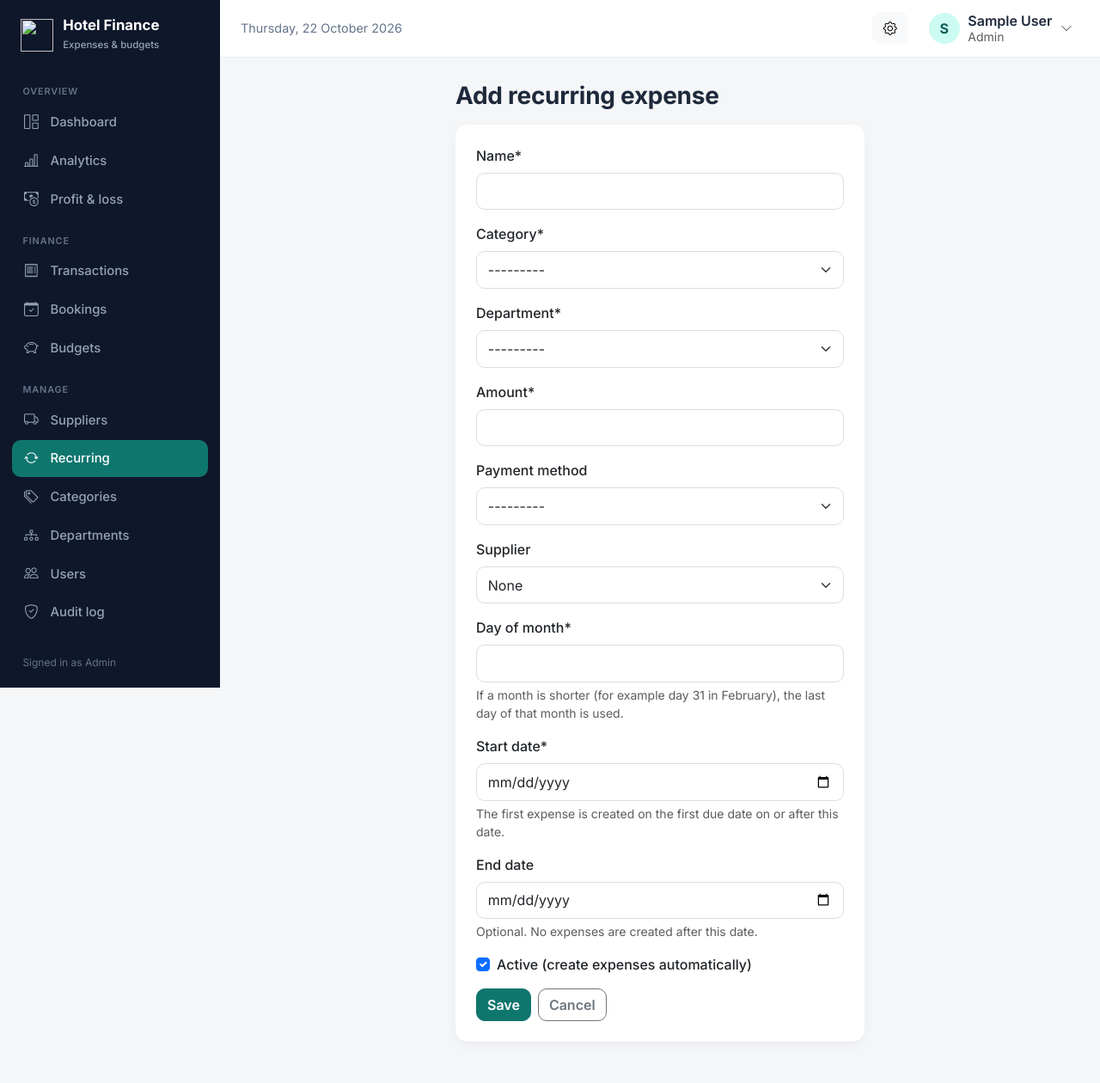
After one commit to Nditis-hub/finance-tracker, a Django app: page /recurring/new/ in a window 1280 px wide. The commit adds this page. Shown: the whole page at 86% size. Run offline with Django 5.2, Linux system fonts and the light colour scheme; a user stored in the database is signed in; tables that the repository leaves empty hold one stand-in row (values such as "Sample post"); some libraries are stand-ins or nearby versions.

Commit message:
Add recurring expenses

```diff
--- a/audit/signals.py
+++ b/audit/signals.py
@@ -3,13 +3,13 @@ from django.db.models.signals import post_delete, post_save
 from django.dispatch import receiver
 
 from core.models import Category, Department
-from finance.models import Booking, Budget, Supplier, Transaction
+from finance.models import Booking, Budget, RecurringExpense, Supplier, Transaction
 
 from .middleware import get_current_user
 from .models import AuditLog
 
 User = get_user_model()
-TRACKED = (Transaction, Budget, Booking, Supplier, Category, Department, User)
+TRACKED = (Transaction, Budget, Booking, Supplier, Category, Department, User, RecurringExpense)
 
 
 def _record(instance, action):
--- a/config/urls.py
+++ b/config/urls.py
@@ -8,6 +8,7 @@ urlpatterns = [
     path("budgets/", include("finance.budget_urls")),
     path("bookings/", include("finance.booking_urls")),
     path("suppliers/", include("finance.supplier_urls")),
+    path("recurring/", include("finance.recurring_urls")),
     path("audit-log/", include("audit.urls")),
     path("", include("core.urls")),
 ]
--- a/finance/forms.py
+++ b/finance/forms.py
@@ -2,7 +2,7 @@ from django import forms
 
 from core.models import Category, Department
 
-from .models import REFERENCE_METHODS, Booking, Budget, PaymentMethod, Supplier, Transaction
+from .models import REFERENCE_METHODS, Booking, Budget, PaymentMethod, RecurringExpense, Supplier, Transaction
 
 
 REFERENCE_HELP = "Receipt, mobile money, cheque or transfer number. Required unless paid in cash."
@@ -92,3 +92,22 @@ class BookingEditForm(forms.ModelForm):
             "check_out": forms.DateInput(attrs={"type": "date"}, format="%Y-%m-%d"),
         }
         help_texts = {"payment_method": "Optional. If the booking is paid, this is copied to the income record."}
+
+
+
+class RecurringExpenseForm(forms.ModelForm):
+    class Meta:
+        model = RecurringExpense
+        fields = ["name", "category", "department", "amount", "payment_method", "supplier",
+                  "day_of_month", "start_date", "end_date", "is_active"]
+        widgets = {
+            "start_date": forms.DateInput(attrs={"type": "date"}, format="%Y-%m-%d"),
+            "end_date": forms.DateInput(attrs={"type": "date"}, format="%Y-%m-%d"),
+        }
+        labels = {"is_active": "Active (create expenses automatically)"}
+
+    def __init__(self, *args, **kwargs):
+        super().__init__(*args, **kwargs)
+        self.fields["category"].queryset = Category.objects.filter(kind=Category.Kind.EXPENSE)
+        self.fields["supplier"].required = False
+        self.fields["supplier"].empty_label = "None"
--- a/finance/models.py
+++ b/finance/models.py
@@ -1,8 +1,10 @@
+import calendar
+from datetime import date, timedelta
 from decimal import Decimal
 
 from django.conf import settings
 from django.core.exceptions import ValidationError
-from django.core.validators import MinValueValidator
+from django.core.validators import MaxValueValidator, MinValueValidator
 from django.db import models, transaction as db_transaction
 from django.db.models import Q, Sum
 from django.utils import timezone
@@ -281,3 +283,88 @@ class Budget(models.Model):
 
     def __str__(self):
         return f"{self.department} budget {self.period_start} to {self.period_end}"
+
+
+
+class RecurringExpense(models.Model):
+    """An expense that repeats every month, such as rent, salaries or utilities."""
+
+    name = models.CharField(max_length=120)
+    category = models.ForeignKey(Category, on_delete=models.PROTECT, related_name="recurring_expenses")
+    department = models.ForeignKey(Department, on_delete=models.PROTECT, related_name="recurring_expenses")
+    amount = models.DecimalField(validators=POSITIVE, **MONEY)
+    payment_method = models.CharField(max_length=20, choices=PaymentMethod.choices, blank=True)
+    supplier = models.ForeignKey(Supplier, null=True, blank=True, on_delete=models.SET_NULL, related_name="recurring_expenses")
+    day_of_month = models.PositiveSmallIntegerField(
+        validators=[MinValueValidator(1), MaxValueValidator(31)],
+        help_text="If a month is shorter (for example day 31 in February), the last day of that month is used.",
+    )
+    start_date = models.DateField(help_text="The first expense is created on the first due date on or after this date.")
+    end_date = models.DateField(null=True, blank=True, help_text="Optional. No expenses are created after this date.")
+    is_active = models.BooleanField(default=True)
+    last_generated = models.DateField(null=True, blank=True, editable=False)
+    created_by = models.ForeignKey(settings.AUTH_USER_MODEL, null=True, on_delete=models.SET_NULL, related_name="+")
+    created_at = models.DateTimeField(auto_now_add=True)
+
+    class Meta:
+        ordering = ["name"]
+
+    def clean(self):
+        errors = {}
+        if self.category_id and self.category.kind != Category.Kind.EXPENSE:
+            errors["category"] = "Pick an expense category."
+        if self.start_date and self.end_date and self.end_date < self.start_date:
+            errors["end_date"] = "End date cannot be before the start date."
+        if errors:
+            raise ValidationError(errors)
+
+    # ----- schedule -----
+
+    def _due_in_month(self, year, month):
+        last_day = calendar.monthrange(year, month)[1]
+        return date(year, month, min(self.day_of_month, last_day))
+
+    def _first_open_day(self):
+        """The earliest day an expense could still be created for."""
+        return self.start_date if self.last_generated is None else self.last_generated + timedelta(days=1)
+
+    def due_dates(self, today=None):
+        """Dates up to today that have not been turned into an expense yet."""
+        today = today or timezone.localdate()
+        lower = self._first_open_day()
+        upper = min(today, self.end_date) if self.end_date else today
+        dates = []
+        year, month = lower.year, lower.month
+        while date(year, month, 1) <= upper:
+            due = self._due_in_month(year, month)
+            if lower <= due <= upper:
+                dates.append(due)
+            year, month = (year + 1, 1) if month == 12 else (year, month + 1)
+        return dates
+
+    def next_due(self):
+        """The next date an expense is due (it may already be in the past), or None if the schedule is finished."""
+        lower = self._first_open_day()
+        year, month = lower.year, lower.month
+        for _ in range(14):
+            due = self._due_in_month(year, month)
+            if due >= lower:
+                return None if self.end_date and due > self.end_date else due
+            year, month = (year + 1, 1) if month == 12 else (year, month + 1)
+        return None
+
+    def pause(self):
+        self.is_active = False
+        self.save(update_fields=["is_active"])
+
+    def resume(self, today=None):
+        """Switch back on. Months missed while paused are skipped, not created afterwards."""
+        today = today or timezone.localdate()
+        missed = self.due_dates(today - timedelta(days=1))
+        if missed:
+            self.last_generated = max(missed)
+        self.is_active = True
+        self.save(update_fields=["is_active", "last_generated"])
+
+    def __str__(self):
+        return self.name
--- a/finance/views.py
+++ b/finance/views.py
@@ -15,8 +15,10 @@ from django.views.generic import CreateView, ListView, TemplateView, UpdateView
 from accounts.permissions import FinanceManagerRequiredMixin
 from core.models import Category, Department
 
-from .forms import BookingEditForm, BookingForm, BudgetForm, SupplierForm, TransactionFilterForm, TransactionForm
-from .models import Booking, Budget, Supplier, Transaction
+from .forms import (BookingEditForm, BookingForm, BudgetForm, RecurringExpenseForm, SupplierForm,
+                    TransactionFilterForm, TransactionForm)
+from .models import Booking, Budget, RecurringExpense, Supplier, Transaction
+from .recurring import generate_due_expenses, pending_count
 
 
 class TransactionListView(LoginRequiredMixin, ListView):
@@ -384,3 +386,83 @@ class SupplierDeleteView(FinanceManagerRequiredMixin, View):
             supplier.delete()
             messages.success(request, f'Supplier "{supplier.name}" deleted.')
         return redirect("supplier_list")
+
+
+class RecurringListView(FinanceManagerRequiredMixin, ListView):
+    model = RecurringExpense
+    template_name = "finance/recurring_list.html"
+    context_object_name = "items"
+
+    def get_context_data(self, **kwargs):
+        ctx = super().get_context_data(**kwargs)
+        today = timezone.localdate()
+        for item in ctx["items"]:
+            item.next_due_date = item.next_due()
+            item.due_now = item.is_active and bool(item.due_dates(today))
+        ctx["pending_count"] = pending_count(today)
+        return ctx
+
+
+class RecurringCreateView(FinanceManagerRequiredMixin, CreateView):
+    model = RecurringExpense
+    form_class = RecurringExpenseForm
+    template_name = "finance/recurring_form.html"
+    success_url = reverse_lazy("recurring_list")
+
+    def form_valid(self, form):
+        form.instance.created_by = self.request.user
+        messages.success(self.request, "Recurring expense added.")
+        return super().form_valid(form)
+
+
+class RecurringUpdateView(FinanceManagerRequiredMixin, UpdateView):
+    model = RecurringExpense
+    form_class = RecurringExpenseForm
+    template_name = "finance/recurring_form.html"
+    success_url = reverse_lazy("recurring_list")
+
+    def form_valid(self, form):
+        messages.success(self.request, "Recurring expense updated.")
+        return super().form_valid(form)
+
+
+class RecurringToggleView(FinanceManagerRequiredMixin, View):
+    """POST-only. Pause or resume a recurring expense. Months missed while paused are skipped."""
+
+    http_method_names = ["post"]
+
+    def post(self, request, pk):
+        item = get_object_or_404(RecurringExpense, pk=pk)
+        if item.is_active:
+            item.pause()
+            messages.success(request, f'"{item.name}" paused.')
+        else:
+            item.resume()
+            messages.success(request, f'"{item.name}" resumed. Months missed while it was paused are skipped.')
+        return redirect("recurring_list")
+
+
+class RecurringDeleteView(FinanceManagerRequiredMixin, View):
+    """POST-only. Expenses already created from it stay in the books."""
+
+    http_method_names = ["post"]
+
+    def post(self, request, pk):
+        item = get_object_or_404(RecurringExpense, pk=pk)
+        item.delete()
+        messages.success(request, f'"{item.name}" deleted. Expenses already created from it are kept.')
+        return redirect("recurring_list")
+
+
+class RecurringGenerateView(FinanceManagerRequiredMixin, View):
+    """POST-only. Create pending expenses for everything that has come due."""
+
+    http_method_names = ["post"]
+
+    def post(self, request):
+        created = generate_due_expenses(user=request.user)
+        if created:
+            messages.success(request, f"Created {created} pending expense{'s' if created != 1 else ''}. They now wait for approval.")
+        else:
+            messages.info(request, "Nothing is due right now.")
+        return redirect("recurring_list")
--- a/templates/base.html
+++ b/templates/base.html
@@ -38,6 +38,7 @@
 
       <div class="nav-section">Manage</div>
       <a class="side-link {% if request.resolver_match.url_name == 'supplier_list' %}active{% endif %}" href="{% url 'supplier_list' %}"><i class="bi bi-truck"></i>Suppliers</a>
+      <a class="side-link {% if request.resolver_match.url_name == 'recurring_list' or request.resolver_match.url_name == 'recurring_create' or request.resolver_match.url_name == 'recurring_edit' %}active{% endif %}" href="{% url 'recurring_list' %}"><i class="bi bi-arrow-repeat"></i>Recurring</a>
       <a class="side-link {% if request.resolver_match.url_name == 'category_list' %}active{% endif %}" href="{% url 'category_list' %}"><i class="bi bi-tags"></i>Categories</a>
             <a class="side-link {% if request.resolver_match.url_name == 'department_list' or request.resolver_match.url_name == 'department_edit' %}active{% endif %}" href="{% url 'department_list' %}"><i class="bi bi-diagram-3"></i>Departments</a>
       {% endif %}
--- /dev/null
+++ b/templates/finance/recurring_form.html
@@ -0,0 +1,17 @@
+{% extends 'base.html' %}
+{% load crispy_forms_tags %}
+{% block title %}{% if object %}Edit{% else %}Add{% endif %} recurring expense{% endblock %}
+{% block content %}
+<div class="row justify-content-center"><div class="col-lg-6">
+  <h1 class="h3 mb-3">{% if object %}Edit{% else %}Add{% endif %} recurring expense</h1>
+  <div class="card"><div class="card-body p-4">
+    <form method="post" novalidate>{% csrf_token %}
+      {{ form|crispy }}
+      <div class="d-flex gap-2 mt-3">
+        <button type="submit" class="btn btn-dark">{% if object %}Save changes{% else %}Save{% endif %}</button>
+        <a href="{% url 'recurring_list' %}" class="btn btn-outline-secondary">Cancel</a>
+      </div>
+    </form>
+  </div></div>
+</div></div>
+{% endblock %}
```
Also changed, not shown: finance/admin.py (+6 -1 lines), finance/management/commands/generate_recurring.py (added, +11 -0 lines), finance/recurring.py (added, +37 -0 lines), finance/recurring_urls.py (added, +12 -0 lines), templates/finance/recurring_list.html (added, +65 -0 lines), finance/management/__init__.py (added), finance/management/commands/__init__.py (added), finance/migrations/0005_recurringexpense.py (added).
